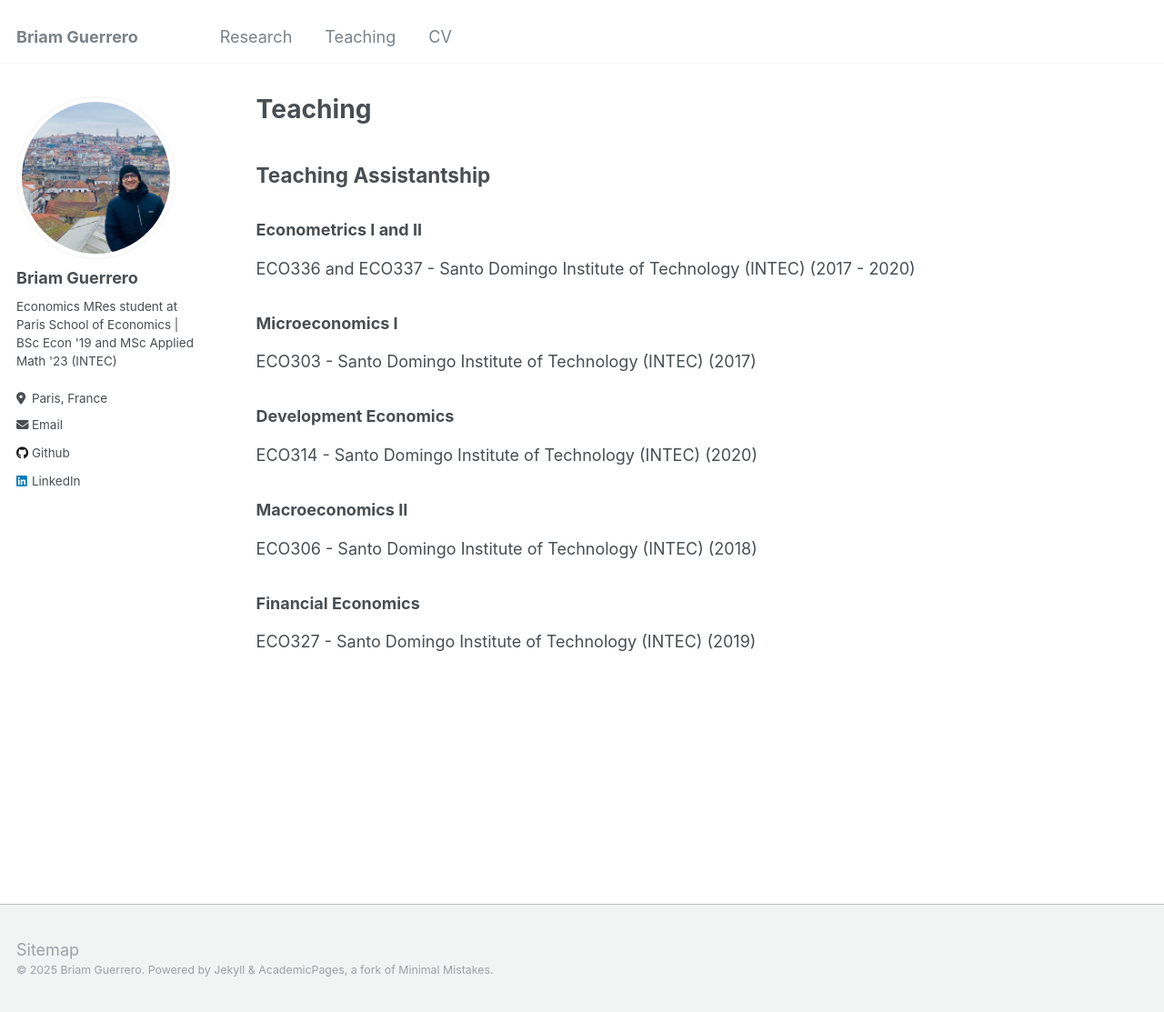
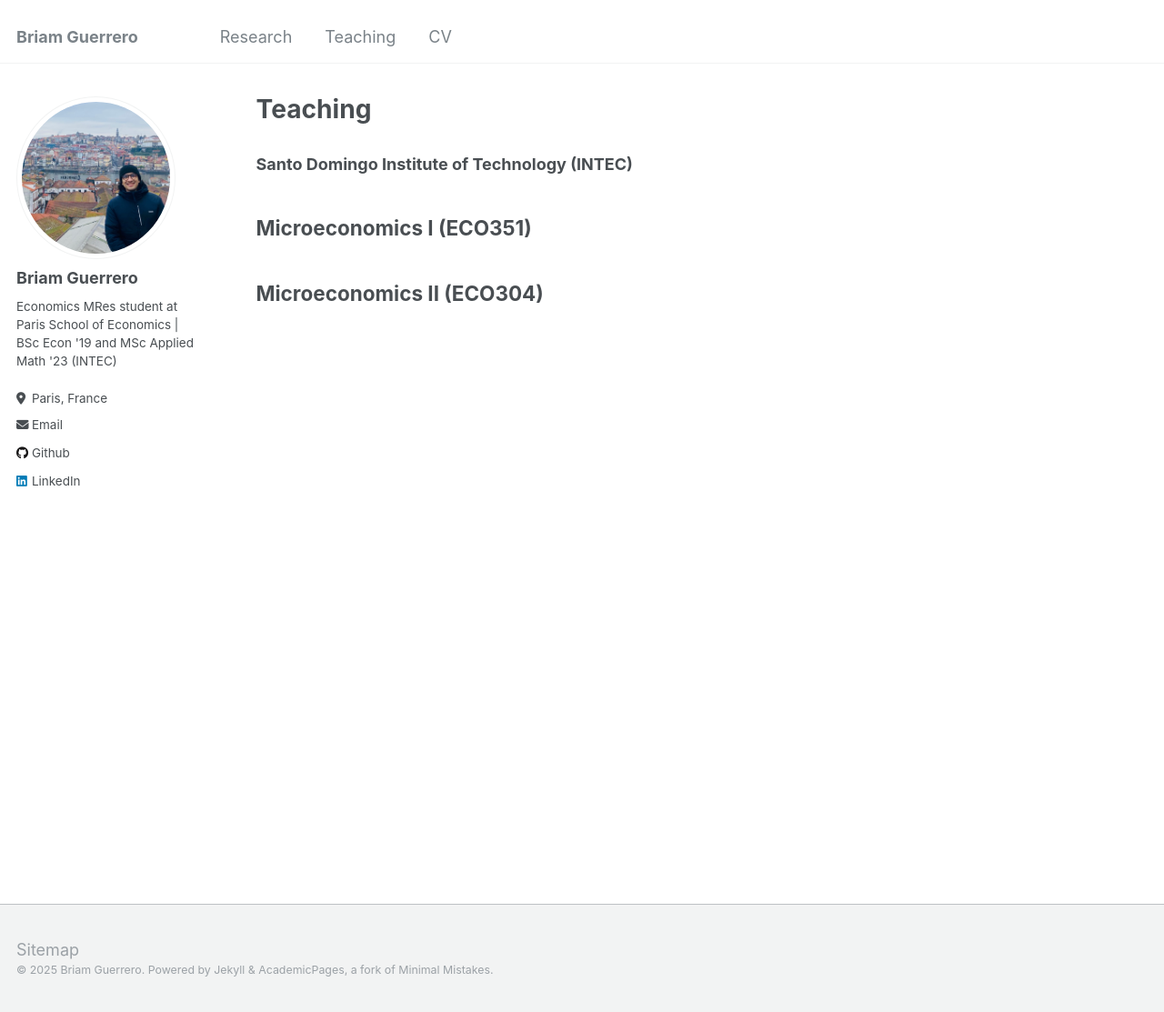
Before and after one commit to briamguerrerob/briamguerrerob.github.io, a Jekyll site: the page built from _pages/teaching.md, in a window 1280 px wide and 1113 px high. Shown: the whole window at 91% size. Built offline with Jekyll 4.4.1, drawn with Linux system fonts in a browser that asks for light colours.

Commit message:
Update teaching.md

```diff
--- a/_pages/teaching.md
+++ b/_pages/teaching.md
@@ -5,21 +5,12 @@ permalink: /teaching/
 author_profile: true
 ---
 
-## Teaching Assistantship
-### Econometrics I and II
-ECO336 and ECO337 - Santo Domingo Institute of Technology (INTEC) (2017 - 2020)
+### Santo Domingo Institute of Technology (INTEC)
+## Microeconomics I (ECO351)
 
-### Microeconomics I
-ECO303 - Santo Domingo Institute of Technology (INTEC) (2017)
 
-### Development Economics
-ECO314 - Santo Domingo Institute of Technology (INTEC) (2020)
+## Microeconomics II (ECO304)
 
-### Macroeconomics II
-ECO306 - Santo Domingo Institute of Technology (INTEC) (2018)
-
-### Financial Economics
-ECO327 - Santo Domingo Institute of Technology (INTEC) (2019)
 
 
 {% include base_path %}
```
